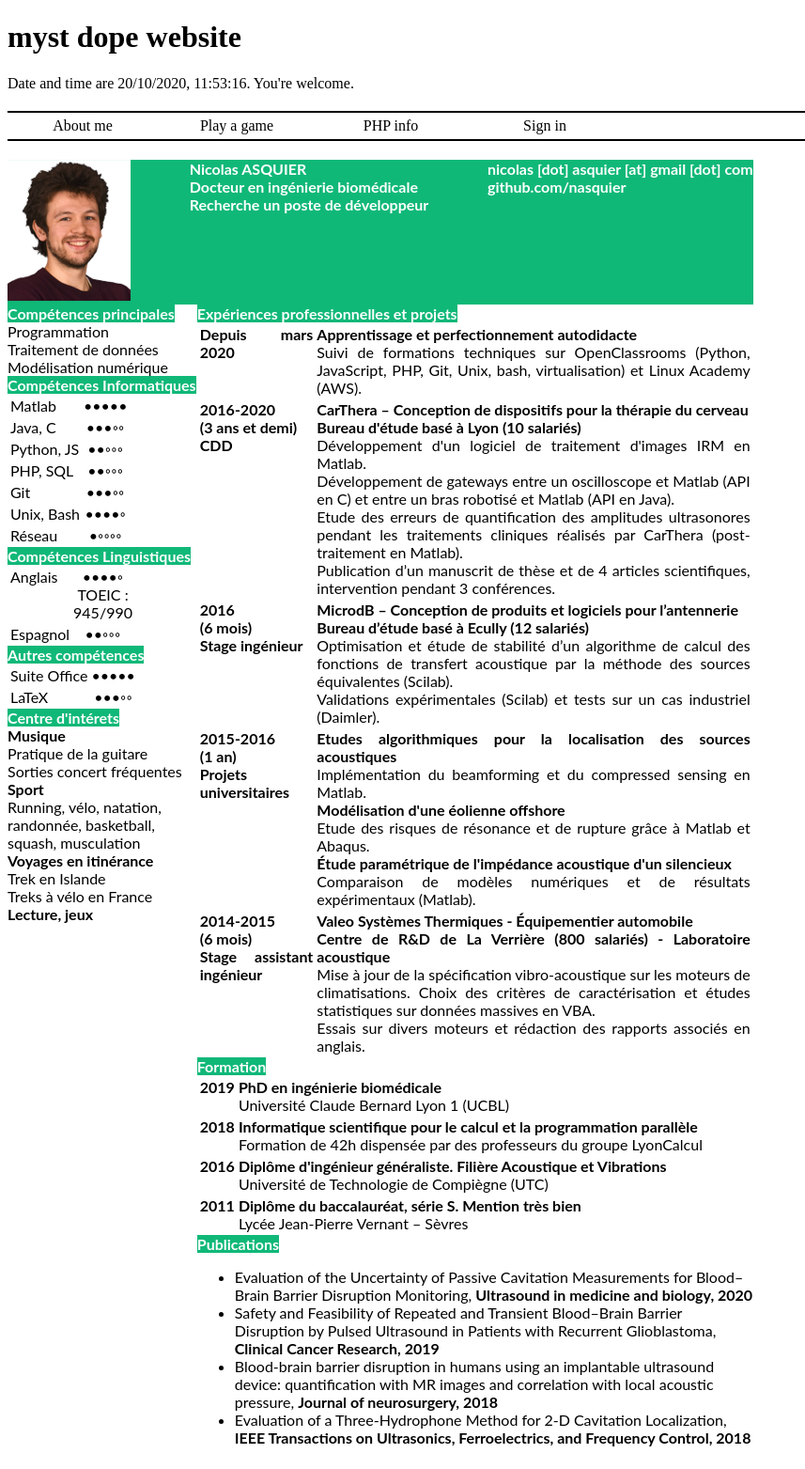
After one commit to nasquier/mystPlayground, a PHP site: page /aboutme.php in a window 1280 px wide. The commit adds this page. Shown: the whole page at 94% size, without its empty margins (0-857 px from the left). Run offline with PHP 8.4, Linux system fonts and the light colour scheme; lists and menus that the app fills with data are empty.

Commit message:
Add CV without formatting

```diff
--- /dev/null
+++ b/aboutme.php
@@ -0,0 +1,23 @@
+<?php
+if(!isset($_SESSION)) {
+    session_start();
+}
+if (isset($_SESSION["user_connected"])){
+    $message = "Nice to see you, ".htmlspecialchars($_SESSION["user_connected"]).".";
+}
+?>
+<!DOCTYPE html>
+<html>
+<head>
+    <meta charset='utf-8' />
+    <link rel='stylesheet' href='styles/main-style.css' />
+    <title>myst</title>
+</head>
+<body>
+	<?php
+    include('parts/header.php');
+    include('parts/main-menu.php');
+    include('parts/cv.html');
+    ?>
+</body>
+</html>
--- /dev/null
+++ b/parts/cv.html
@@ -0,0 +1,205 @@
+<div class='cv'>
+    <div class='cv-header'>
+        <div>
+            <img src="images/nasquier.png" title='It&#039s me!'/>
+        </div>
+        <div>
+            Nicolas ASQUIER <br>
+            Docteur en ingénierie biomédicale <br>
+            Recherche un poste de développeur
+        </div>
+        <div>
+            nicolas [dot] asquier [at] gmail [dot] com <br>
+            <a href='https://www.github.com/nasquier'> github.com/nasquier </a> <br>
+        </div>
+    </div>
+    <div class='cv-body'>
+        <div class='cv-skills'>
+            <div>
+                <strong> Compétences principales </strong><br>
+                Programmation <br>
+                Traitement de données <br>
+                Modélisation numérique
+            </div>
+            <div>
+                <strong> Compétences Informatiques </strong>
+                <table>
+                    <tr>
+                        <th> Matlab </th>
+                        <th class='cv-bull'> &#8226&#8226&#8226&#8226&#8226 </th>
+                    </tr>
+                    <tr>
+                        <th> Java, C </th>
+                        <th class='cv-bull'> &#8226&#8226&#8226&#9702&#9702 </th>
+                    </tr>
+                    <tr>
+                        <th> Python, JS </th>
+                        <th class='cv-bull'> &#8226&#8226&#9702&#9702&#9702 </th>
+                    </tr>
+                    <tr>
+                        <th> PHP, SQL </th>
+                        <th class='cv-bull'> &#8226&#8226&#9702&#9702&#9702 </th>
+                    </tr>
+                    <tr>
+                        <th> Git </th>
+                        <th class='cv-bull'> &#8226&#8226&#8226&#9702&#9702 </th>
+                    </tr>
+                    <tr>
+                        <th> Unix, Bash </th>
+                        <th class='cv-bull'> &#8226&#8226&#8226&#8226&#9702 </th>
+                    </tr>
+                    <tr>
+                        <th> Réseau </th>
+                        <th class='cv-bull'> &#8226&#9702&#9702&#9702&#9702 </th>
+                    </tr>
+                </table>
+            </div>
+
+            <div>
+                <strong> Compétences Linguistiques </strong>
+                <table>
+                    <tr>
+                        <th> Anglais </th>
+                        <th class='cv-bull'> &#8226&#8226&#8226&#8226&#9702 <br> TOEIC : <br> 945/990 </th>
+                    </tr>
+                    <tr>
+                        <th> Espagnol </th>
+                        <th class='cv-bull'> &#8226&#8226&#9702&#9702&#9702 </th>
+                    </tr>
+                </table>
+            </div>
+            <div>
+                <strong> Autres compétences </strong>
+                <table>
+                    <tr>
+                        <th> Suite Office </th>
+                        <th class='cv-bull'> &#8226&#8226&#8226&#8226&#8226 </th>
+                    </tr>
+                    <tr>
+                        <th> LaTeX </th>
+                        <th class='cv-bull'> &#8226&#8226&#8226&#9702&#9702 </th>
+                    </tr>
+                </table>
+            </div>
+
+            <div>
+                <strong> Centre d'intérets </strong> <br>
+                <b> Musique </b> <br>
+                Pratique de la guitare <br>
+                Sorties concert fréquentes <br>
+                <b> Sport </b> <br>
+                Running, vélo, natation, randonnée, basketball, squash, musculation <br>
+                <b> Voyages en itinérance </b> <br>
+                Trek en Islande <br>
+                Treks à vélo en France <br>
+                <b> Lecture, jeux </b>
+
+            </div>
+        </div>
+        <div class='cv-experiences'>
+            <div>
+                <strong> Expériences professionnelles et projets </strong>
+                <table>
+                    <tr>
+                        <th> <b> Depuis mars 2020 </b> </th>
+                        <th>
+                            <b> Apprentissage et perfectionnement autodidacte </b> <br>
+                            Suivi de formations techniques sur OpenClassrooms (Python, JavaScript, PHP, Git, Unix, bash, virtualisation) et Linux Academy (AWS).
+                        </th>
+                    </tr>
+                    <tr>
+                        <th> <b> 2016-2020 <br> (3 ans et demi) <br> CDD </b> </th>
+                        <th>
+                            <b> CarThera – Conception de dispositifs pour la thérapie du cerveau <br>
+                            Bureau d'étude basé à Lyon (10 salariés) </b> <br>
+                            Développement d'un logiciel de traitement d'images IRM en Matlab.<br>
+                            Développement de gateways entre un oscilloscope et Matlab (API en C) et entre un bras robotisé et Matlab (API en Java).<br>
+                            Etude des erreurs de quantification des amplitudes ultrasonores pendant les traitements cliniques réalisés par CarThera (post-traitement en Matlab).<br>
+                            Publication d’un manuscrit de thèse et de 4 articles scientifiques, intervention pendant 3 conférences.
+                        </th>
+                    </tr>
+                    <tr>
+                        <th> <b> 2016 <br> (6 mois) <br> Stage ingénieur </b> </th>
+                        <th>
+                            <b> MicrodB – Conception de produits et logiciels pour l’antennerie <br>
+                            Bureau d’étude basé à Ecully (12 salariés) </b> <br>
+                            Optimisation et étude de stabilité d’un algorithme de calcul des fonctions de transfert acoustique par la méthode des sources équivalentes (Scilab). <br>
+                            Validations expérimentales (Scilab) et tests sur un cas industriel (Daimler).
+                        </th>
+                    </tr>
+                    <tr>
+                        <th> <b> 2015-2016 <br> (1 an) <br> Projets universitaires </b> </th>
+                        <th>
+                            <b> Etudes algorithmiques pour la localisation des sources acoustiques </b> <br>
+                            Implémentation du beamforming et du compressed sensing en Matlab. <br>
+                            <b> Modélisation d'une éolienne offshore </b> <br>
+                            Etude des risques de résonance et de rupture grâce à Matlab et Abaqus. <br>
+                            <b> Étude paramétrique de l'impédance acoustique d'un silencieux </b> <br>
+                            Comparaison de modèles numériques et de résultats expérimentaux (Matlab).
+                        </th>
+                    </tr>
+                    <tr>
+                        <th> <b> 2014-2015 <br> (6 mois) <br> Stage assistant ingénieur </b> </th>
+                        <th>
+                            <b> Valeo Systèmes Thermiques - Équipementier automobile <br>
+                            Centre de R&D de La Verrière (800 salariés) - Laboratoire acoustique </b> <br>
+                            Mise à jour de la spécification vibro-acoustique sur les moteurs de climatisations. Choix des critères de caractérisation et études statistiques sur données massives en VBA. <br>
+                            Essais sur divers moteurs et rédaction des rapports associés en anglais.
+
+                        </th>
+                    </tr>
+                </table>
+            </div>
+            <div>
+                <strong> Formation </strong>
+                <table>
+                    <tr>
+                        <th> <b> 2019 </b> </th>
+                        <th>
+                            <b> PhD en ingénierie biomédicale </b> <br>
+                            Université Claude Bernard Lyon 1 (UCBL)
+                        </th>
+                    </tr>
+                    <tr>
+                        <th> <b> 2018 </b> </th>
+                        <th>
+                            <b> Informatique scientifique pour le calcul et la programmation parallèle </b> <br>
+                            Formation de 42h dispensée par des professeurs du groupe LyonCalcul
+                        </th>
+                    </tr>
+                    <tr>
+                        <th> <b> 2016 </b> </th>
+                        <th>
+                            <b> Diplôme d'ingénieur généraliste. Filière Acoustique et Vibrations </b> <br>
+                            Université de Technologie de Compiègne (UTC)
+                        </th>
+                    </tr>
+                    <tr>
+                        <th> <b> 2011 </b> </th>
+                        <th>
+                            <b> Diplôme du baccalauréat, série S. Mention très bien </b> <br>
+                            Lycée Jean-Pierre Vernant – Sèvres
+                        </th>
+                    </tr>
+                </table>
+            </div>
+            <div>
+                <strong> Publications </strong> <br>
+                <ul>
+                    <li>
+                        <a href='https://www.umbjournal.org/article/S0301-5629(20)30260-X/fulltext'> Evaluation of the Uncertainty of Passive Cavitation Measurements for Blood–Brain Barrier Disruption Monitoring, <b> Ultrasound in medicine and biology, 2020 </b> </a> <br>
+                    </li>
+                    <li>
+                        <a href='https://clincancerres.aacrjournals.org/content/25/13/3793'> Safety and Feasibility of Repeated and Transient Blood–Brain Barrier Disruption by Pulsed Ultrasound in Patients with Recurrent Glioblastoma, <b> Clinical Cancer Research, 2019 </b> </a> <br>
+                    </li>
+                    <li>
+                        <a href='https://thejns.org/view/journals/j-neurosurg/132/3/article-p875.xml'> Blood-brain barrier disruption in humans using an implantable ultrasound device: quantification with MR images and correlation with local acoustic pressure, <b> Journal of neurosurgery, 2018 </b> </a> <br>
+                    </li>
+                    <li>
+                        <a href='https://ieeexplore.ieee.org/document/8334595'> Evaluation of a Three-Hydrophone Method for 2-D Cavitation Localization, <b> IEEE Transactions on Ultrasonics, Ferroelectrics, and Frequency Control, 2018 </b> </a> <br>
+                    </li>
+                </ul>
+            </div>
+        </div>
+    </div>
+</div>
--- a/parts/main-menu.php
+++ b/parts/main-menu.php
@@ -4,7 +4,7 @@ if(!isset($_SESSION)) {
 }
 ?>
 <nav class='main-menu'>
-	<label class='main-menu-item'><a href='../index.php'> About me </a></label>
+	<label class='main-menu-item'><a href='../aboutme.php'> About me </a></label>
 	<label class='main-menu-item'><a href='../index.php'> Play a game </a></label>
 	<label class='main-menu-item'><a href='../info.php'> PHP info </a></label>
 
--- a/styles/main-style.css
+++ b/styles/main-style.css
@@ -1,10 +1,16 @@
 em {
     font-weight: bold;
     color: #f00;
+    text-decoration: none;
 }
 a{
     text-decoration: none;
     color: currentColor;
+}
+table, th, td{
+    font-weight: normal;
+    text-align: justify;
+    vertical-align: top;
 }
 a:visited{
     color: currentColor;
@@ -19,25 +25,27 @@ input{
     width: 200px;
 }
 
+/* MAIN MENU */
 .main-menu {
     border-bottom: 2px solid black;
     border-top: 2px solid black;
     margin: 20px 0;
-    box-sizing: border-box;
 }
-.main-menu-item {
+.main-menu>label{
     display: inline-block;
     text-align: center;
     width: 150px; /* Width of labels */
     padding: 5px;
 }
-.main-menu-item:hover{
+.main-menu>label:hover{
     color: red;
     background-color: yellow;
     border: 5px solid red;
     margin: -5px;
 }
 
+
+/* IMAGES */
 .float-left{
     float: left;
     margin-right: 10px;
@@ -51,3 +59,34 @@ input{
     border: black solid 1px;
     border-radius: 190px;
 }
+
+
+
+/* CV */
+.cv {
+    font-family: 'Lato';
+    width : 21cm;
+}
+.cv-header {
+    vertical-align: middle;
+    font-weight: bold;
+    color: white;
+    background-color: #10B878;
+    display: flex;
+    align-items: flex-start;
+    justify-content: space-between;
+}
+.cv-body{
+    display: flex;
+    align-items: flex-start;
+    justify-content: space-between;
+}
+.cv strong {
+    text-align: center;
+    font-weight: bold;
+    color: white;
+    background-color: #10B878;
+}
+.cv .cv-bull {
+    text-align: center;
+}
```
Also changed, not shown: images/nasquier.png (added).
